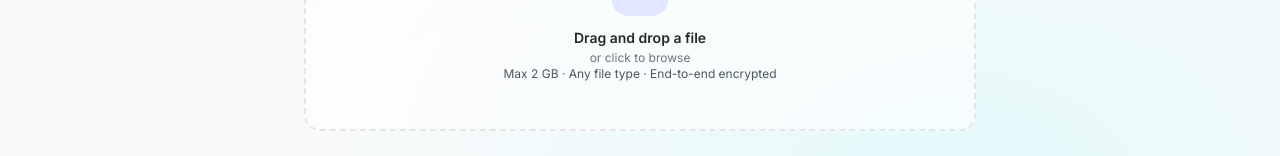
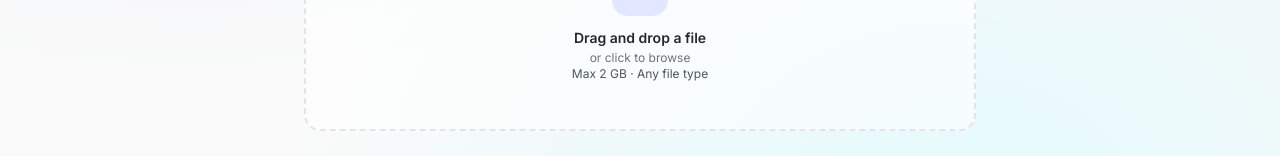
Before and after one commit to disvid/p2p-share-frontend, a React (Vite) app: page / in a window 1280 px wide. Shown: the part 509-665 px from the top of the page. Built offline with nearby package versions, Linux system fonts and the light colour scheme; no server answers.

Commit message:
frontend

```diff
--- a/src/components/DropZone.jsx
+++ b/src/components/DropZone.jsx
@@ -100,7 +100,7 @@
                 {dragging ? 'Drop it here!' : 'Drag and drop a file'}
               </div>
               <div className="text-xs text-zinc-500 mt-0.5">or click to browse</div>
-              <p className="text-xs text-gray-600">Max 2 GB · Any file type · End-to-end encrypted</p>
+              <p className="text-xs text-gray-600">Max 2 GB · Any file type</p>
             </div>
           </div>
         )}
```
